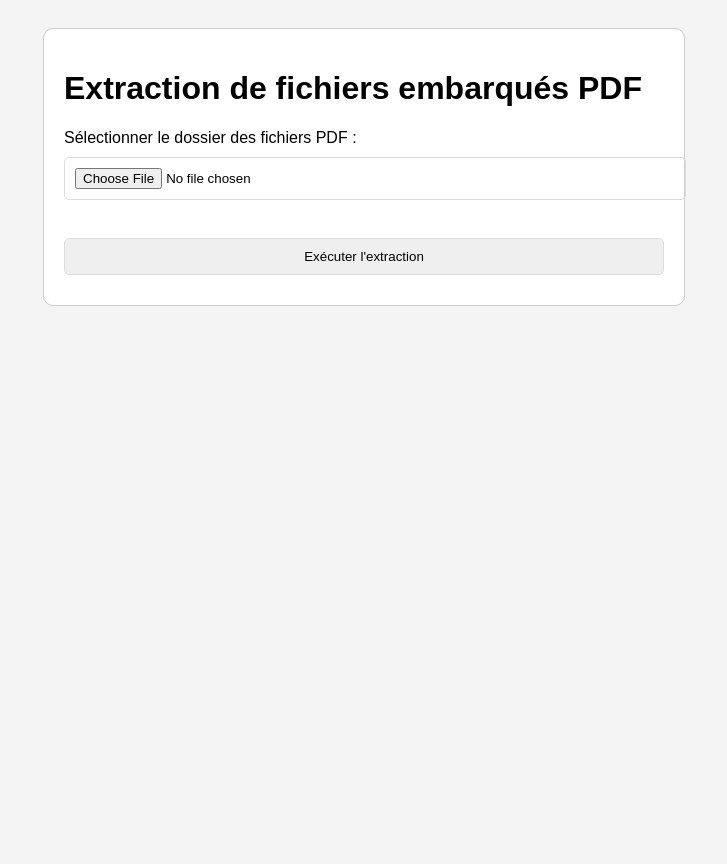
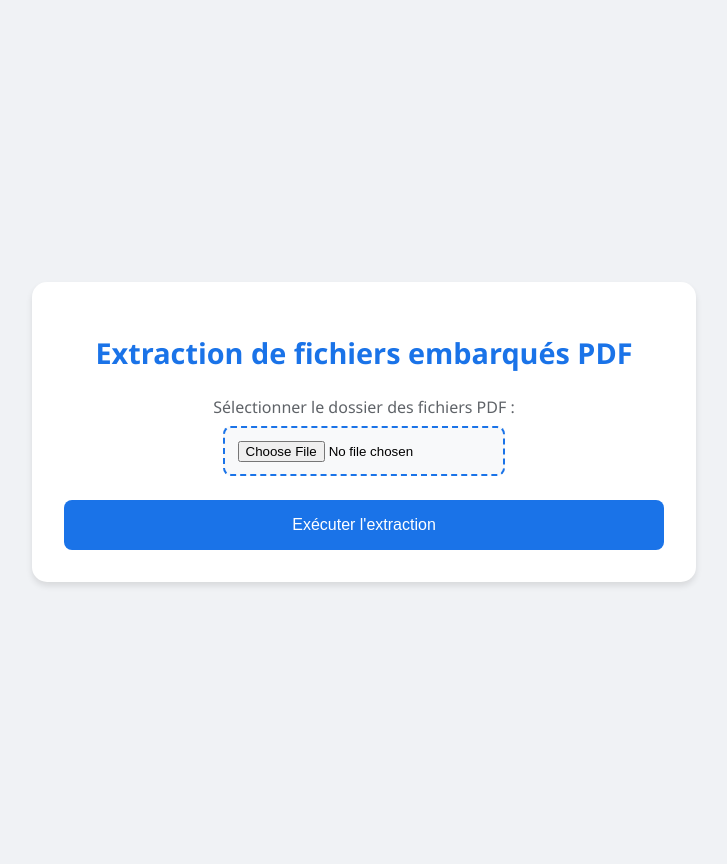
Before and after one commit to adesalme/extractpj-pdf, a Flask app: page / in a window 1280 px wide. Shown: the whole page, without its empty margins (276-1003 px from the left). Before the commit the page ends 306 px from the top, so only its background shows below. Run offline with Flask 3, Linux system fonts and the light colour scheme.

Commit message:
Refactor index.html to streamline HTML structure and link external CSS for styling

```diff
--- /dev/null
+++ b/docker/static/styles.css
@@ -0,0 +1,87 @@
+body {
+  font-family: "Segoe UI", Tahoma, Geneva, Verdana, sans-serif;
+  background-color: #f0f2f5;
+  margin: 0;
+  padding: 2rem;
+  min-height: 100vh;
+  display: flex;
+  justify-content: center;
+  align-items: center;
+}
+
+.form-container {
+  max-width: 37.5rem; /* 600px */
+  width: 100%;
+  padding: 2rem;
+  border-radius: 0.9375rem; /* 15px */
+  background-color: white;
+  box-shadow: 0 0.25rem 0.375rem rgba(0, 0, 0, 0.1); /* 4px 6px */
+}
+
+h1 {
+  color: #1a73e8;
+  margin-bottom: 1.5rem;
+  text-align: center;
+  font-size: 1.8rem;
+}
+
+label {
+  display: block;
+  margin-bottom: 0.5rem;
+  color: #5f6368;
+  font-weight: 500;
+}
+
+input[type="file"] {
+  width: auto;
+  padding: 0.8rem;
+  margin: 0 auto 1.5rem auto;
+  border: 0.125rem dashed #1a73e8;
+  border-radius: 0.5rem;
+  background-color: #f8f9fa;
+  display: block;
+}
+
+input[type="file"]:hover {
+  background-color: #e8f0fe;
+}
+
+button {
+  width: 100%;
+  padding: 1rem;
+  background-color: #1a73e8;
+  color: white;
+  border: none;
+  border-radius: 0.5rem; /* 8px */
+  font-size: 1rem;
+  font-weight: 500;
+  cursor: pointer;
+  transition: background-color 0.2s ease;
+}
+
+button:hover {
+  background-color: #1557b0;
+}
+
+form {
+  display: flex;
+  flex-direction: column;
+  align-items: center;
+}
+
+/* Pour le conteneur du input */
+.input-container {
+  text-align: center;
+  margin-bottom: 1.5rem;
+}
+
+@media (max-width: 48rem) {
+  /* 768px */
+  body {
+    padding: 1rem;
+  }
+
+  .form-container {
+    padding: 1.5rem;
+  }
+}
--- a/docker/templates/index.html
+++ b/docker/templates/index.html
@@ -1,51 +1,28 @@
 <!DOCTYPE html>
 <html lang="fr">
   <head>
-    <meta charset="UTF-8">
-    <meta name="viewport" content="width=device-width, initial-scale=1.0">
+    <meta charset="UTF-8" />
+    <meta name="viewport" content="width=device-width, initial-scale=1.0" />
     <title>Extraction de fichiers embarqués PDF</title>
-    <style>
-        body {
-            font-family: Arial, sans-serif;
-            background-color: #f4f4f4;
-            padding: 20px;
-        }
-        .form-container {
-            max-width: 600px;
-            margin: 0 auto;
-            padding: 20px;
-            border: 1px solid #ccc;
-            border-radius: 10px;
-            background-color: #fff;
-        }
-        input[type="file"], button {
-            width: 100%;
-            padding: 10px;
-            margin: 10px 0;
-            border-radius: 5px;
-            border: 1px solid #ddd;
-        }
-        .file-select {
-            padding: 10px;
-            background-color: #4CAF50;
-            color: white;
-            border: none;
-            cursor: pointer;
-            border-radius: 5px;
-        }
-    </style>
+    <link rel="stylesheet" href="{{ url_for('static', filename='styles.css') }}" />
   </head>
   <body>
-
     <div class="form-container">
       <h1>Extraction de fichiers embarqués PDF</h1>
       <form action="/extract" method="POST" enctype="multipart/form-data">
-            <label for="pdf_folder">Sélectionner le dossier des fichiers PDF :</label><br>
-            <input type="file" id="pdf_folder" name="pdf_folder" webkitdirectory directory required><br><br>
-
+        <label for="pdf_folder"
+          >Sélectionner le dossier des fichiers PDF :</label
+        >
+        <input
+          type="file"
+          id="pdf_folder"
+          name="pdf_folder"
+          webkitdirectory
+          directory
+          required
+        />
         <button type="submit">Exécuter l'extraction</button>
       </form>
     </div>
-
   </body>
 </html>
```
Also changed, not shown: docker/docker-compose.yml (added, +7 -0 lines). Lines whose indentation alone changed are shown as unchanged.
